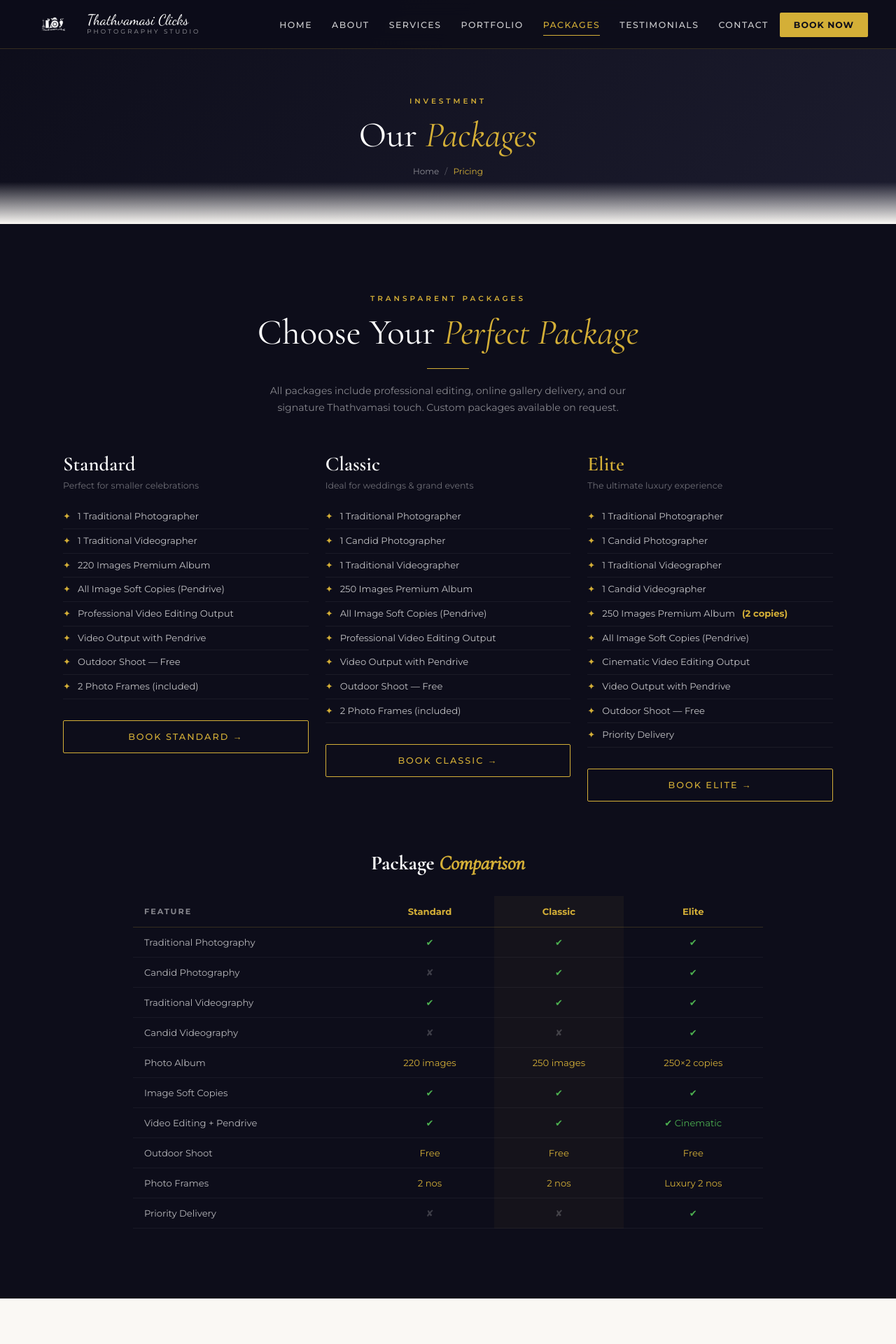
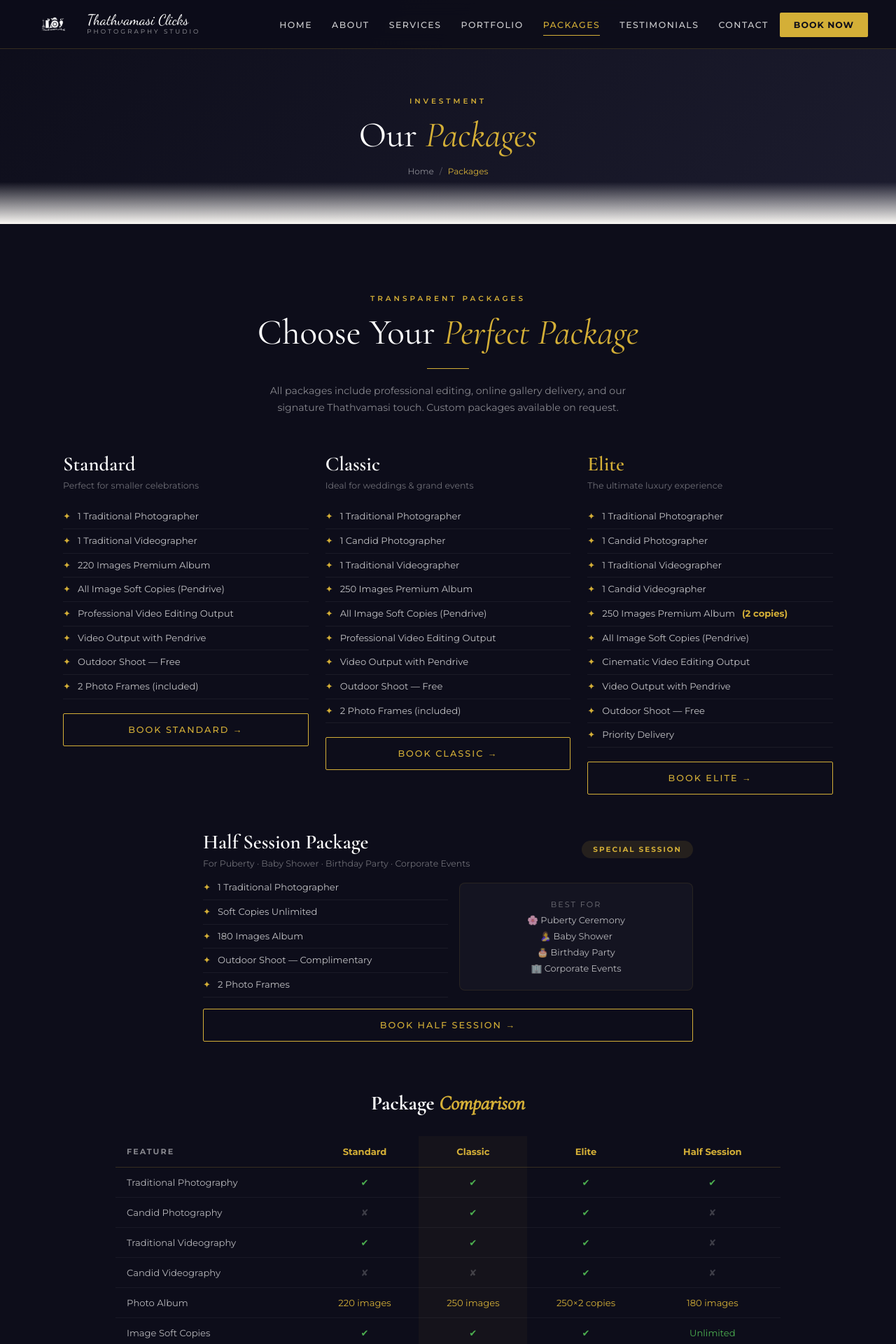
Before and after one commit to Brundha0309/thathvamasi_clicks, a Flask app: page /pricing in a window 1280 px wide. Shown: the top 1920 px of the page at 70% size. Run offline with Flask 3, Linux system fonts and the light colour scheme.

Commit message:
add half session

```diff
--- a/templates/packages.html
+++ b/templates/packages.html
@@ -6,7 +6,7 @@
   <div class="page-hero-content">
     <span class="section-label">Investment</span>
     <h1 class="section-title light">Our <em>Packages</em></h1>
-    <div class="breadcrumb"><a href="/">Home</a><span>/</span><span style="color:var(--gold)">Pricing</span></div>
+    <div class="breadcrumb"><a href="/">Home</a><span>/</span><span style="color:var(--gold)">Packages</span></div>
   </div>
 </div>
 
@@ -16,16 +16,21 @@
     <span class="section-label">Transparent Packages</span>
     <h2 class="section-title light">Choose Your <em>Perfect Package</em></h2>
     <div class="section-divider center"></div>
-    <p style="color:rgba(255,255,255,0.5);max-width:560px;margin:0 auto;font-size:0.88rem;line-height:1.7">All packages include professional editing, online gallery delivery, and our signature Thathvamasi touch. Custom packages available on request.</p>
+    <p style="color:rgba(255,255,255,0.5);max-width:560px;margin:0 auto;font-size:0.88rem;line-height:1.7">
+      All packages include professional editing, online gallery delivery, and our
+      signature Thathvamasi touch. Custom packages available on request.
+    </p>
   </div>
 
-  <div class="pricing-grid">
+  <!-- TOP 3 PACKAGES -->
+  <div class="pricing-grid" style="max-width:1100px;margin:0 auto">
 
     <!-- STANDARD -->
     <div class="pricing-card reveal">
       <div class="pkg-name">Standard</div>
-      <p style="font-size:0.78rem;color:rgba(255,255,255,0.4);margin-bottom:10px">Perfect for smaller celebrations</p>
-
+      <p style="font-size:0.78rem;color:rgba(255,255,255,0.4);margin-bottom:10px">
+        Perfect for smaller celebrations
+      </p>
       <ul class="pkg-features">
         <li>1 Traditional Photographer</li>
         <li>1 Traditional Videographer</li>
@@ -36,15 +41,20 @@
         <li>Outdoor Shoot — Free</li>
         <li>2 Photo Frames (included)</li>
       </ul>
-      <a href="{{ url_for('booknow') }}?pkg=standard" class="btn-outline" style="width:100%;justify-content:center;margin-top:10px;color:var(--gold);border-color:var(--gold)">Book Standard →</a>
+      <a href="{{ url_for('booknow') }}?pkg=standard"
+         class="btn-outline"
+         style="width:100%;justify-content:center;margin-top:16px;
+                color:var(--gold);border-color:var(--gold);display:flex">
+        Book Standard →
+      </a>
     </div>
 
-    <!-- CLASSIC (FEATURED) -->
+    <!-- CLASSIC -->
     <div class="pricing-card reveal">
-
-      <div class="pkg-name" >Classic</div>
-      <p style="font-size:0.78rem;color:rgba(255,255,255,0.4);margin-bottom:10px">Ideal for weddings & grand events</p>
-
+      <div class="pkg-name">Classic</div>
+      <p style="font-size:0.78rem;color:rgba(255,255,255,0.4);margin-bottom:10px">
+        Ideal for weddings &amp; grand events
+      </p>
       <ul class="pkg-features">
         <li>1 Traditional Photographer</li>
         <li>1 Candid Photographer</li>
@@ -56,14 +66,20 @@
         <li>Outdoor Shoot — Free</li>
         <li>2 Photo Frames (included)</li>
       </ul>
-      <a href="{{ url_for('booknow') }}?pkg=classic" class="btn-outline" style="width:100%;justify-content:center;margin-top:10px;color:var(--gold);border-color:var(--gold)">Book Classic →</a>
+      <a href="{{ url_for('booknow') }}?pkg=classic"
+         class="btn-outline"
+         style="width:100%;justify-content:center;margin-top:16px;
+                color:var(--gold);border-color:var(--gold);display:flex">
+        Book Classic →
+      </a>
     </div>
 
     <!-- ELITE -->
     <div class="pricing-card reveal">
-    <div class="pkg-name" style="color:var(--gold)">Elite</div>
-      <p style="font-size:0.78rem;color:rgba(255,255,255,0.4);margin-bottom:10px">The ultimate luxury experience</p>
-
+      <div class="pkg-name" style="color:var(--gold)">Elite</div>
+      <p style="font-size:0.78rem;color:rgba(255,255,255,0.4);margin-bottom:10px">
+        The ultimate luxury experience
+      </p>
       <ul class="pkg-features">
         <li>1 Traditional Photographer</li>
         <li>1 Candid Photographer</li>
@@ -76,75 +92,165 @@
         <li>Outdoor Shoot — Free</li>
         <li>Priority Delivery</li>
       </ul>
-      <a href="{{ url_for('booknow') }}?pkg=elite" class="btn-outline" style="width:100%;justify-content:center;margin-top:10px;color:var(--gold);border-color:var(--gold)">Book Elite →</a>
+      <a href="{{ url_for('booknow') }}?pkg=elite"
+         class="btn-outline"
+         style="width:100%;justify-content:center;margin-top:16px;
+                color:var(--gold);border-color:var(--gold);display:flex">
+        Book Elite →
+      </a>
     </div>
 
   </div>
 
+  <!-- 4TH PACKAGE — HALF SESSION -->
+  <div style="max-width:700px;margin:50px auto 0" class="reveal">
+    <div class="pricing-card" style="border-color:rgba(212,175,55,0.4)">
+      <div style="display:flex;align-items:center;justify-content:space-between;
+                  flex-wrap:wrap;gap:12px;margin-bottom:10px">
+        <div>
+          <div class="pkg-name">Half Session Package</div>
+          <p style="font-size:0.78rem;color:rgba(255,255,255,0.4);margin-top:4px">
+            For Puberty · Baby Shower · Birthday Party · Corporate Events
+          </p>
+        </div>
+        <div style="font-size:0.65rem;letter-spacing:2px;background:rgba(212,175,55,0.12);
+                    color:var(--gold);padding:6px 16px;border-radius:20px;
+                    font-weight:700;white-space:nowrap">
+          SPECIAL SESSION
+        </div>
+      </div>
+
+      <div style="display:grid;grid-template-columns:1fr 1fr;gap:0" class="pkg-features-grid">
+        <ul class="pkg-features" style="margin:0">
+          <li>1 Traditional Photographer</li>
+          <li>Soft Copies Unlimited</li>
+          <li>180 Images Album</li>
+          <li>Outdoor Shoot — Complimentary</li>
+          <li>2 Photo Frames</li>
+        </ul>
+        <div style="padding:16px;background:rgba(255,255,255,0.03);
+                    border-radius:8px;border:1px solid rgba(212,175,55,0.1);
+                    display:flex;flex-direction:column;justify-content:center;
+                    align-items:center;text-align:center;margin:10px 0 10px 16px">
+          <div style="font-size:0.7rem;letter-spacing:2px;text-transform:uppercase;
+                      color:rgba(255,255,255,0.4);margin-bottom:8px">Best for</div>
+          <div style="display:flex;flex-direction:column;gap:8px">
+            {% for event in ['🌸 Puberty Ceremony','🤱 Baby Shower','🎂 Birthday Party','🏢 Corporate Events'] %}
+            <span style="font-size:0.8rem;color:rgba(255,255,255,0.7)">{{ event }}</span>
+            {% endfor %}
+          </div>
+        </div>
+      </div>
+
+      <a href="{{ url_for('booknow') }}?pkg=halfsession"
+         class="btn-outline"
+         style="width:100%;justify-content:center;margin-top:16px;
+                color:var(--gold);border-color:var(--gold);display:flex">
+        Book Half Session →
+      </a>
+    </div>
+  </div>
+
   <!-- COMPARISON TABLE -->
-  <div style="max-width:900px;margin:70px auto 0" class="reveal">
-    <h3 style="font-family:var(--ff-display);font-size:1.8rem;color:var(--white);text-align:center;margin-bottom:30px">Package <em style="color:var(--gold)">Comparison</em></h3>
+  <div style="max-width:950px;margin:70px auto 0" class="reveal">
+    <h3 style="font-family:var(--ff-display);font-size:1.8rem;color:var(--white);
+               text-align:center;margin-bottom:30px">
+      Package <em style="color:var(--gold)">Comparison</em>
+    </h3>
     <div style="overflow-x:auto">
       <table style="width:100%;border-collapse:collapse;font-size:0.82rem">
         <thead>
           <tr>
-            <th style="padding:14px 16px;text-align:left;color:rgba(255,255,255,0.5);font-size:0.7rem;letter-spacing:2px;text-transform:uppercase;border-bottom:1px solid rgba(212,175,55,0.2)">Feature</th>
-            <th style="padding:14px 16px;text-align:center;color:var(--gold);font-weight:700;border-bottom:1px solid rgba(212,175,55,0.2)">Standard<br><span style="font-size:0.75rem"></span></th>
-            <th style="padding:14px 16px;text-align:center;color:var(--gold);font-weight:700;border-bottom:1px solid rgba(212,175,55,0.2);background:rgba(212,175,55,0.05)">Classic<br><span style="font-size:0.75rem"></span></th>
-            <th style="padding:14px 16px;text-align:center;color:var(--gold);font-weight:700;border-bottom:1px solid rgba(212,175,55,0.2)">Elite<br><span style="font-size:0.75rem"></span></th>
+            <th style="padding:14px 16px;text-align:left;color:rgba(255,255,255,0.5);
+                       font-size:0.7rem;letter-spacing:2px;text-transform:uppercase;
+                       border-bottom:1px solid rgba(212,175,55,0.2)">Feature</th>
+            <th style="padding:14px 16px;text-align:center;color:var(--gold);font-weight:700;
+                       border-bottom:1px solid rgba(212,175,55,0.2)">Standard</th>
+            <th style="padding:14px 16px;text-align:center;color:var(--gold);font-weight:700;
+                       border-bottom:1px solid rgba(212,175,55,0.2);
+                       background:rgba(212,175,55,0.04)">Classic</th>
+            <th style="padding:14px 16px;text-align:center;color:var(--gold);font-weight:700;
+                       border-bottom:1px solid rgba(212,175,55,0.2)">Elite</th>
+            <th style="padding:14px 16px;text-align:center;color:var(--gold);font-weight:700;
+                       border-bottom:1px solid rgba(212,175,55,0.2)">Half Session</th>
           </tr>
         </thead>
         <tbody>
           {% set features = [
-            ('Traditional Photography','✔','✔','✔'),
-            ('Candid Photography','✘','✔','✔'),
-            ('Traditional Videography','✔','✔','✔'),
-            ('Candid Videography','✘','✘','✔'),
-            ('Photo Album','220 images','250 images','250×2 copies'),
-            ('Image Soft Copies','✔','✔','✔'),
-            ('Video Editing + Pendrive','✔','✔','✔ Cinematic'),
-            ('Outdoor Shoot','Free','Free','Free'),
-            ('Photo Frames','2 nos','2 nos','Luxury 2 nos'),
-            ('Priority Delivery','✘','✘','✔'),
+            ('Traditional Photography','✔','✔','✔','✔'),
+            ('Candid Photography','✘','✔','✔','✘'),
+            ('Traditional Videography','✔','✔','✔','✘'),
+            ('Candid Videography','✘','✘','✔','✘'),
+            ('Photo Album','220 images','250 images','250×2 copies','180 images'),
+            ('Image Soft Copies','✔','✔','✔','Unlimited'),
+            ('Video Editing + Pendrive','✔','✔','✔ Cinematic','✘'),
+            ('Outdoor Shoot','Free','Free','Free','Complimentary'),
+            ('Photo Frames','2 nos','2 nos','Luxury 2 nos','2 nos'),
+            ('Priority Delivery','✘','✘','✔','✘'),
           ] %}
-          {% for feat,s,c,e in features %}
+          {% for feat,s,c,e,h in features %}
           <tr style="border-bottom:1px solid rgba(255,255,255,0.05)">
             <td style="padding:13px 16px;color:rgba(255,255,255,0.7)">{{ feat }}</td>
-            <td style="padding:13px 16px;text-align:center;color:{% if s=='✔' %}#4caf50{% elif s=='✘' %}rgba(255,255,255,0.2){% else %}var(--gold){% endif %}">{{ s }}</td>
-            <td style="padding:13px 16px;text-align:center;background:rgba(212,175,55,0.04);color:{% if c=='✔' %}#4caf50{% elif c=='✘' %}rgba(255,255,255,0.2){% else %}var(--gold){% endif %}">{{ c }}</td>
-            <td style="padding:13px 16px;text-align:center;color:{% if e=='✔' or '✔' in e %}#4caf50{% elif e=='✘' %}rgba(255,255,255,0.2){% else %}var(--gold){% endif %}">{{ e }}</td>
+            <td style="padding:13px 16px;text-align:center;
+                color:{% if s=='✔' %}#4caf50{% elif s=='✘' %}rgba(255,255,255,0.2){% else %}var(--gold){% endif %}">
+              {{ s }}</td>
+            <td style="padding:13px 16px;text-align:center;background:rgba(212,175,55,0.04);
+                color:{% if c=='✔' %}#4caf50{% elif c=='✘' %}rgba(255,255,255,0.2){% else %}var(--gold){% endif %}">
+              {{ c }}</td>
+            <td style="padding:13px 16px;text-align:center;
+                color:{% if e=='✔' or '✔' in e %}#4caf50{% elif e=='✘' %}rgba(255,255,255,0.2){% else %}var(--gold){% endif %}">
+              {{ e }}</td>
+            <td style="padding:13px 16px;text-align:center;
+                color:{% if h=='✔' or 'Unlimited' in h or 'Complimentary' in h %}#4caf50{% elif h=='✘' %}rgba(255,255,255,0.2){% else %}var(--gold){% endif %}">
+              {{ h }}</td>
           </tr>
           {% endfor %}
         </tbody>
       </table>
     </div>
   </div>
+
 </section>
 
-<!-- CUSTOM / ADD-ONS -->
+<!-- ADD-ONS -->
 <section style="padding:80px 40px;background:var(--warm)">
   <div class="text-center reveal">
     <span class="section-label">Extras</span>
     <h2 class="section-title">Add-On <em>Services</em></h2>
     <div class="section-divider center"></div>
   </div>
-  <div style="display:grid;grid-template-columns:repeat(auto-fit,minmax(200px,1fr));gap:20px;max-width:900px;margin:40px auto 0">
-    {% set addons = [('🚁','Drone Coverage','₹5,000 – ₹10,000'),('📷','Extra Photographer','₹4,000 / day'),('🎬','Highlight Reel','₹4,000'),('🖼️','Extra Photo Frame','₹800 / frame'),('💿','Extra Pendrive Copy','₹700'),('📘','Extra Album','₹5000')] %}
+  <div style="display:grid;grid-template-columns:repeat(auto-fit,minmax(200px,1fr));
+              gap:20px;max-width:900px;margin:40px auto 0">
+    {% set addons = [
+      ('🚁','Drone Coverage','₹5,000 – ₹10,000'),
+      ('📷','Extra Photographer','₹4,000 / day'),
+      ('🎬','Highlight Reel','₹4,000'),
+      ('🖼️','Extra Photo Frame','₹800 / frame'),
+      ('💿','Extra Pendrive Copy','₹700'),
+      ('📘','Extra Album','₹5,000')
+    ] %}
     {% for icon,name,price in addons %}
-    <div class="testimonial-card reveal" style="text-align:center;border-left:none;border-top:2px solid var(--gold);padding:24px 18px">
+    <div class="testimonial-card reveal"
+         style="text-align:center;border-left:none;border-top:2px solid var(--gold);padding:24px 18px">
       <div style="font-size:2rem;margin-bottom:10px">{{ icon }}</div>
       <div style="font-weight:700;font-size:0.88rem;color:var(--navy);margin-bottom:4px">{{ name }}</div>
       <div style="color:var(--gold);font-weight:700;font-size:1rem">{{ price }}</div>
     </div>
     {% endfor %}
   </div>
-  <p style="text-align:center;color:var(--muted);font-size:0.82rem;margin-top:24px">* Custom packages available. Contact us to discuss your specific requirements.</p>
+  <p style="text-align:center;color:var(--muted);font-size:0.82rem;margin-top:24px">
+    * Custom packages available. Contact us to discuss your specific requirements.
+  </p>
 </section>
 
 <!-- CTA -->
 <section style="background:var(--navy);padding:80px 40px;text-align:center">
   <h2 class="section-title light" style="margin-bottom:16px">Ready to <em>Book?</em></h2>
-  <p style="color:rgba(255,255,255,0.5);margin-bottom:32px">Select your package and fill in your details — we'll confirm within 24 hours.</p>
-  <a href="{{ url_for('booknow') }}" class="btn-primary" style="font-size:0.85rem;padding:16px 40px">📅 Book Now</a>
+  <p style="color:rgba(255,255,255,0.5);margin-bottom:32px">
+    Select your package and fill in your details — we'll confirm within 24 hours.
+  </p>
+  <a href="{{ url_for('booknow') }}"
+     class="btn-primary"
+     style="font-size:0.85rem;padding:16px 40px">📅 Book Now</a>
 </section>
 {% endblock %}
```
Also changed, not shown: templates/booknow.html (+18 -0 lines).
